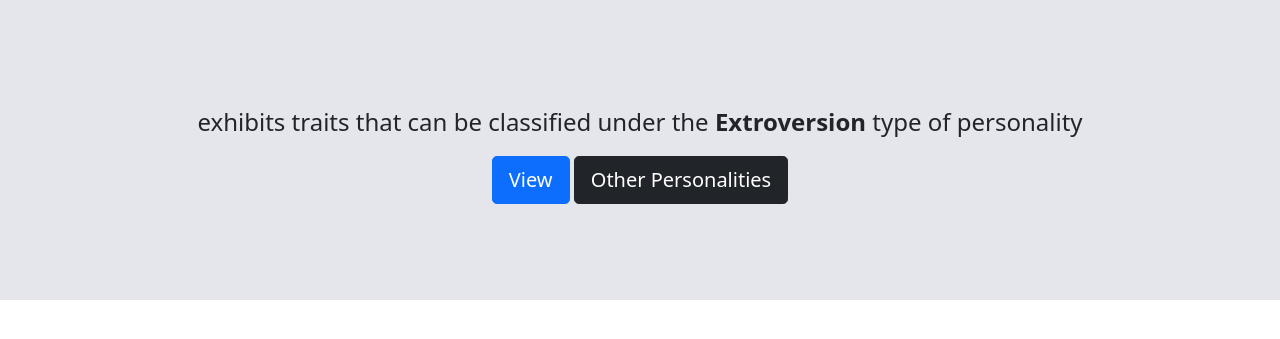
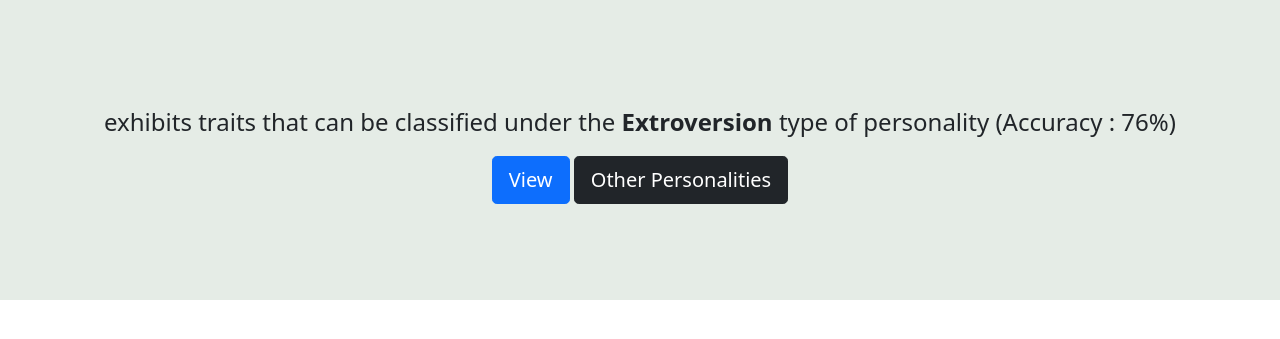
Before and after one commit to dauntless001/crescent-persona, a Django app: page /personality/pdf/ in a window 1280 px wide. Shown: the part 56-395 px from the top of the page. Run offline with Django 3.2, Linux system fonts and the light colour scheme; data comes from the database, SQL or seed files in the repository; some libraries are stand-ins or nearby versions.

Commit message:
accuracy

```diff
--- a/personality/templates/personality.html
+++ b/personality/templates/personality.html
@@ -13,7 +13,7 @@
       {% if traits %}
     	People who exhibit traits such as {% for trait in traits %}{{trait}}, {% endfor %} are classified under the "<b>{{personality}}</b>" types of personality.
       {% else %}
-      {{ name }} exhibits traits that can be classified under the <b>{{personality}}</b> type of personality
+      {{ name }} exhibits traits that can be classified under the <b>{{personality}}</b> type of personality ({{accuracy}})
       {% endif %}
   	</p>
     <button class="btn btn-primary btn-lg persona-btn" type="button">View</button>
--- a/personality/views.py
+++ b/personality/views.py
@@ -42,6 +42,7 @@
 	'name':name,
 	'personality':Persona.objects.get(id=random.randint(1, Persona.objects.count())),
 	'added_persona' : new_list,
+	'accuracy' : f'Accuracy : {random.randint(75, 101)}%',
 	'bgColor':f'rgba({random.randint(0, 100)}, {random.randint(0, 100)}, {random.randint(0, 100)}, 0.1)'
 	}
 	return render(request,'personality.html' ,context)
```
